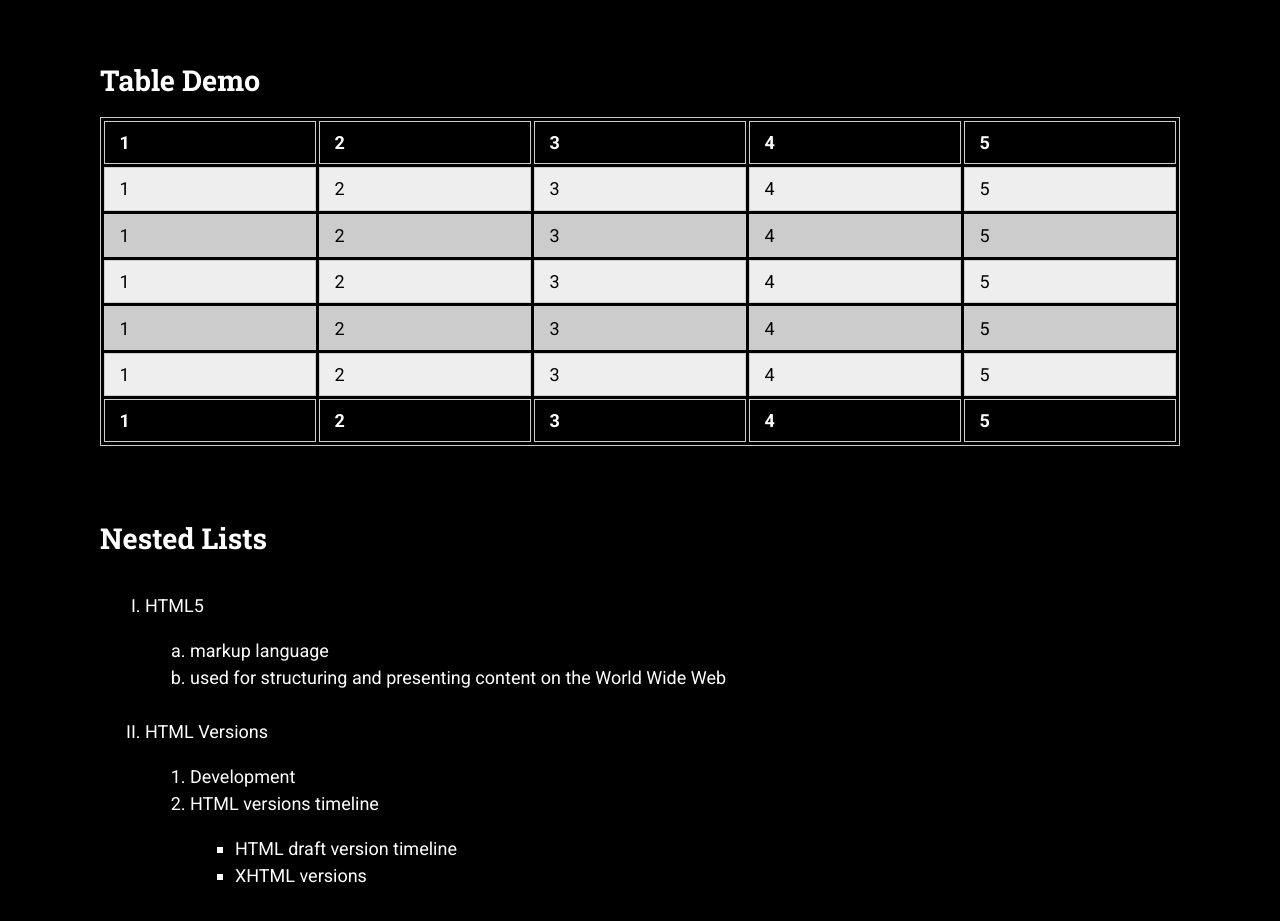
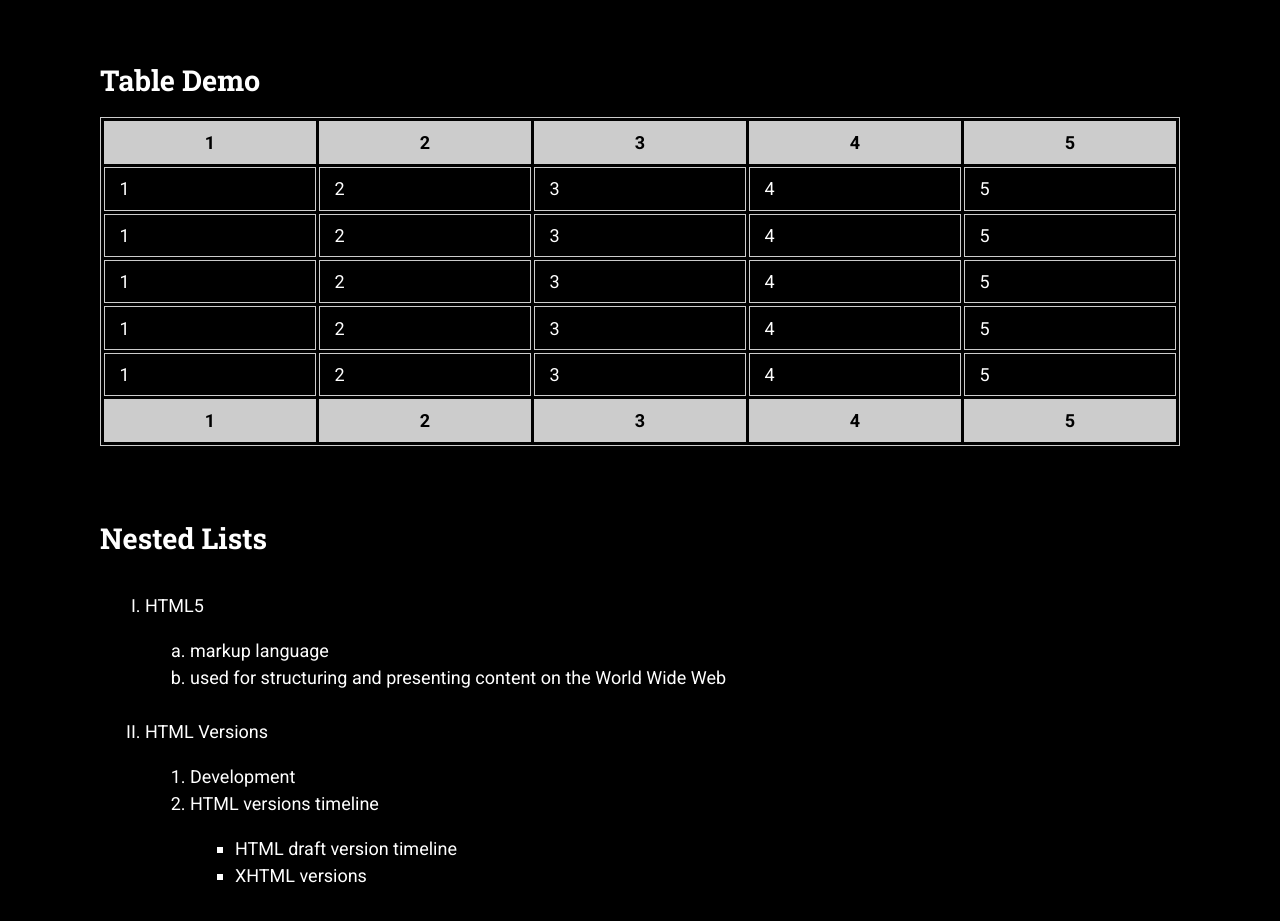
Before and after one commit to RadoslavPavlinchov/html-and-css-workshops, a plain HTML site: page webpage-exercises/prototype.html in a window 1280 px wide. Shown: the part 1440-2361 px from the top of the page. Drawn offline with Linux system fonts and the light colour scheme.

Commit message:
feat/table: updated the css for the table example

```diff
--- a/webpage-exercises/layout.css
+++ b/webpage-exercises/layout.css
@@ -26,20 +26,22 @@ table th {
     padding: 0.4em 0.8em;
 }
 
-table td {
-    background: #eee;
-}
-
 table thead th,
 table tfoot td {
     font-weight: bold;
-    text-align: left;
-    background: #000;
-    color: #fff;
+    text-align: center;
+    background: #ccc;
+    color: #000;
 }
 
-table tbody tr:nth-child(even) td {
-    background: #ccc;
+table tbody tr {
+    color: #fff;
+    background: #000;
+}
+
+table tbody tr:hover {
+    color: #000;
+    background: #fff;
 }
 
 form div {
```
